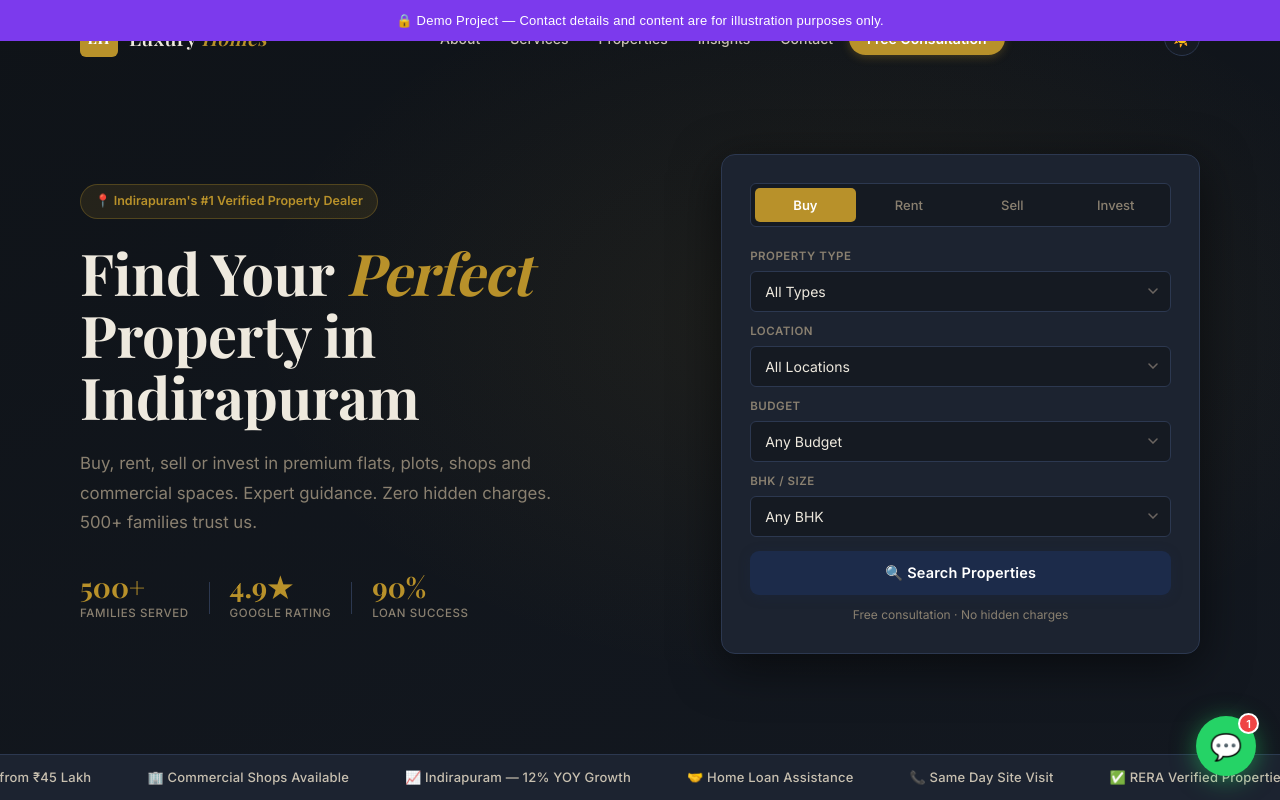
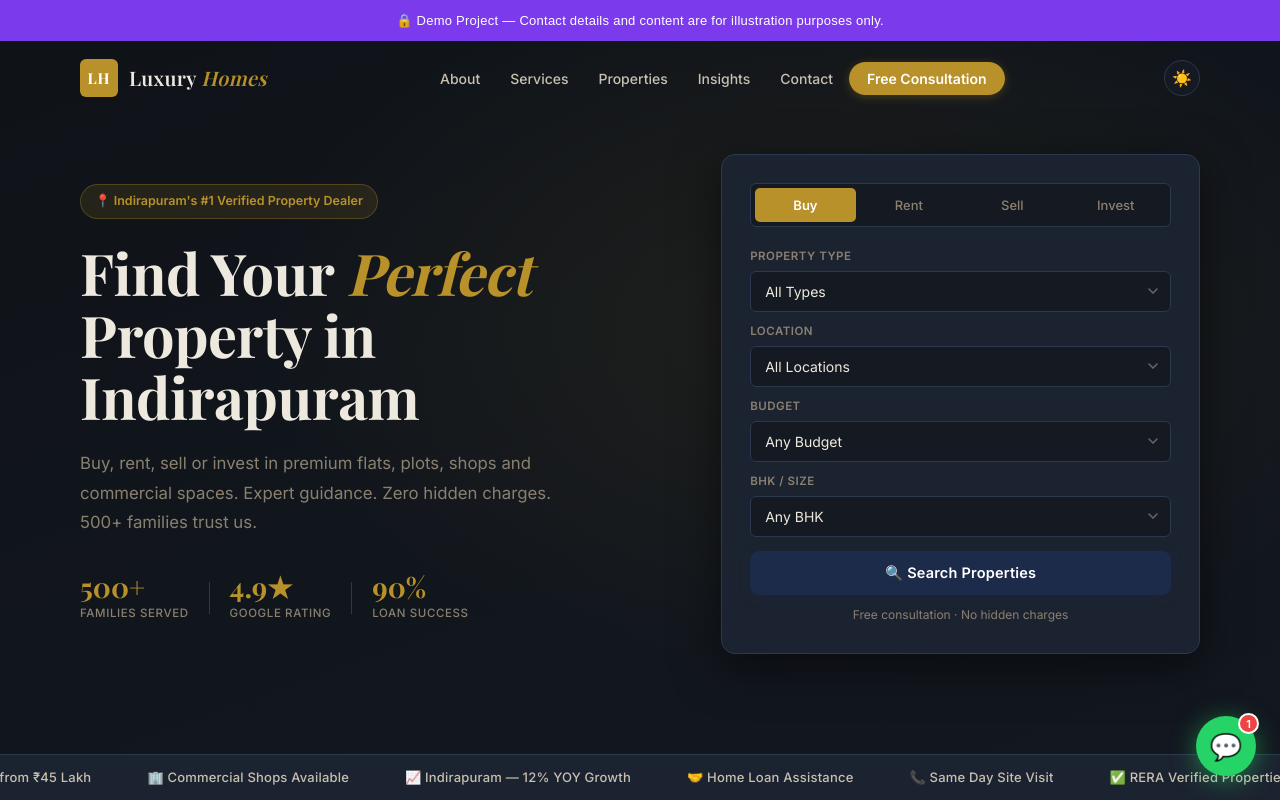
Before and after one commit to digitalfaizan/LUXURYHOMES, a plain HTML site: page index.html in a window 1280 px wide. Shown: the top 800 px of the page. Drawn offline with nearby package versions, Linux system fonts and the light colour scheme; a web font is replaced by a local one.

Commit message:
Update style.css

```diff
--- a/style.css
+++ b/style.css
@@ -109,7 +109,7 @@ em {
 
 .nav-container {
   max-width: var(--container);
-  margin: auto;
+  margin: 40px;
   padding: 0 40px;
   height: 76px;
   display: flex;
```
